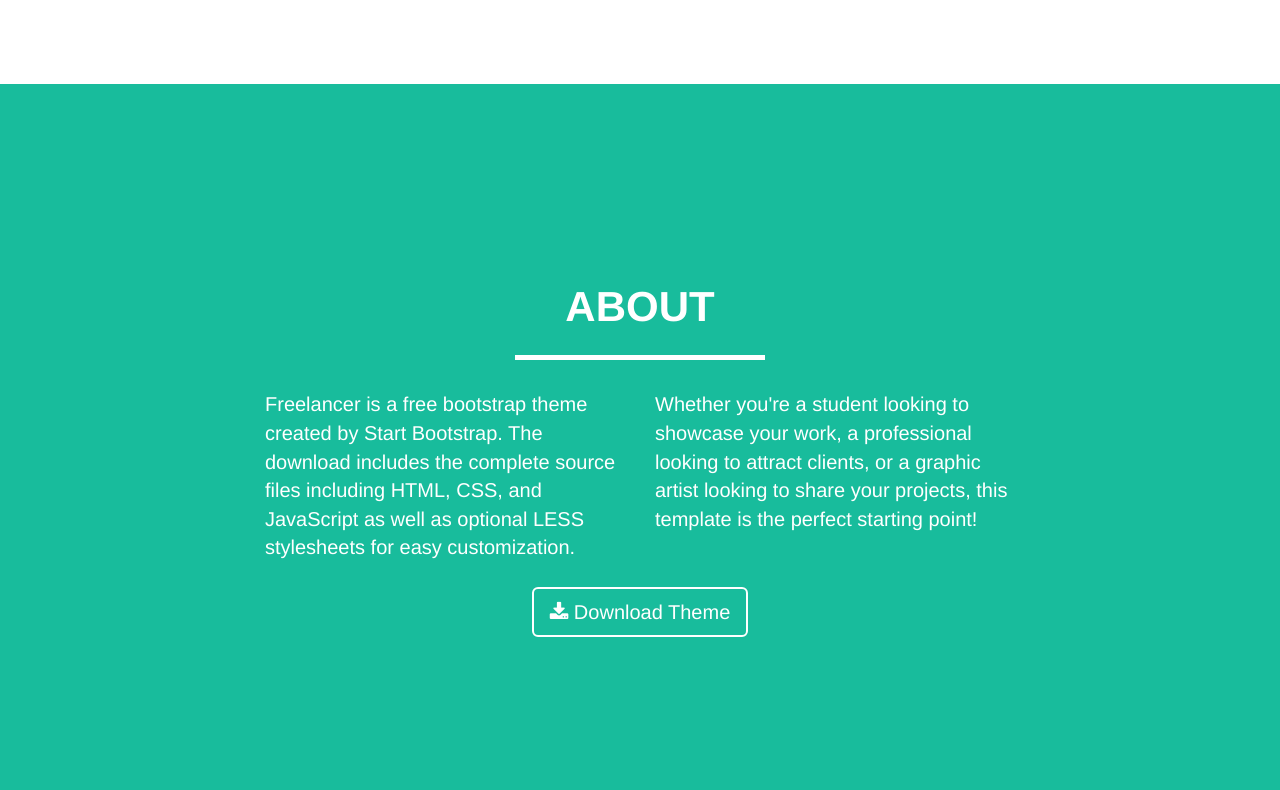
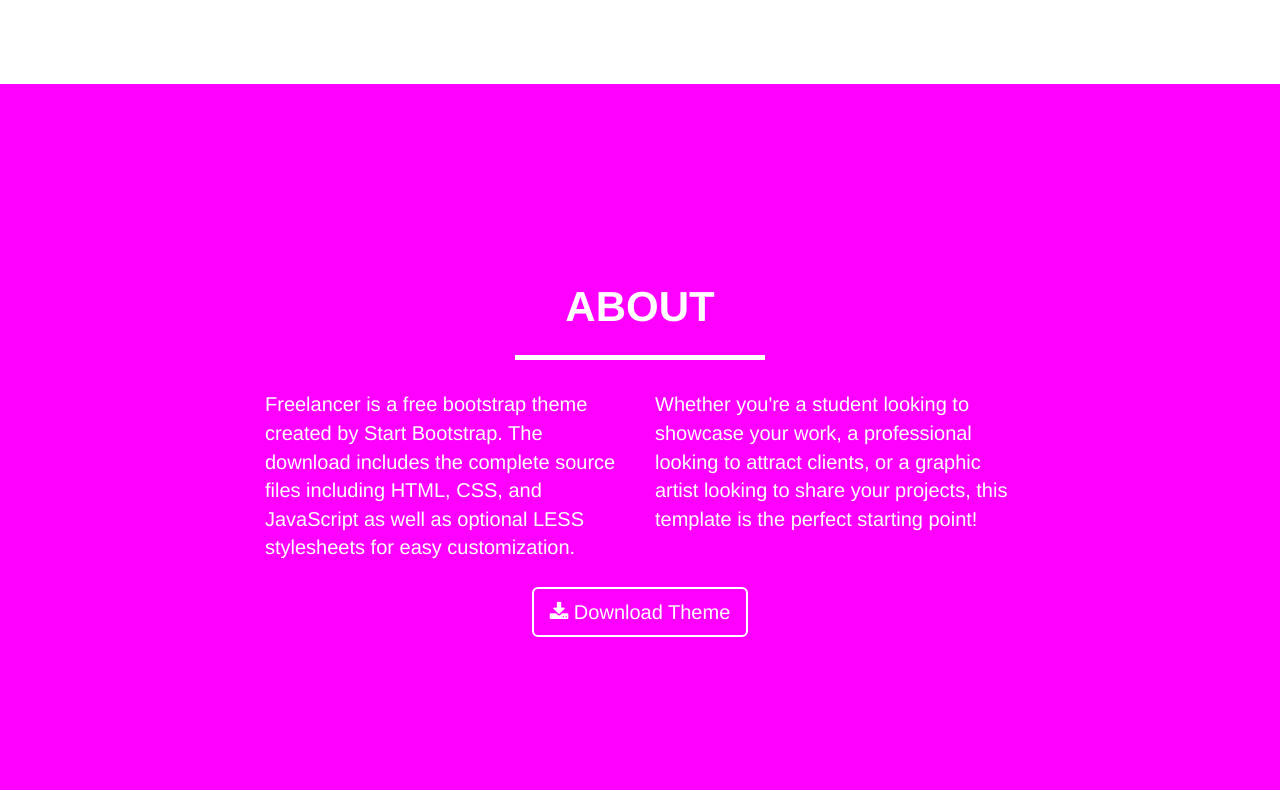
Before and after one commit to markob1105/test, a website: page index.html in a window 1280 px wide. Shown: the part 1627-2417 px from the top of the page. Drawn offline with Linux system fonts and the light colour scheme.

Commit message:
Zelena u ljubicastu

```diff
--- a/sass/partials/_variable-overrides.scss
+++ b/sass/partials/_variable-overrides.scss
@@ -2,7 +2,7 @@
 $blue-color: blue;
 $transition-time: 2s;
 $navbar-inverse-bg: #2C3E50;
-$jumbo-green: #18BC9C;
+$jumbo-green: #ff00ff;
 $star-color: #2C3E50;
 $navbar-inverse-link-color: white;
 $navbar-inverse-link-hover-color: #18BC9C;
```
Also changed, not shown: css/style.css, 1 other file.
